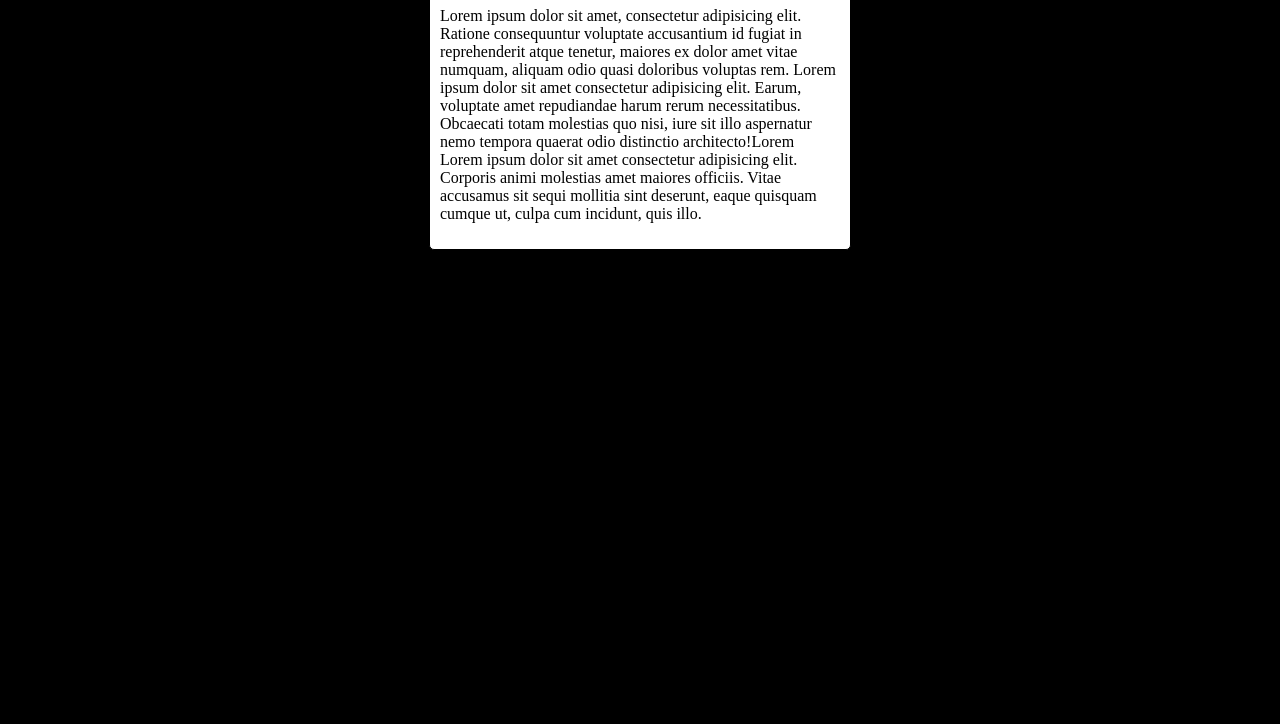
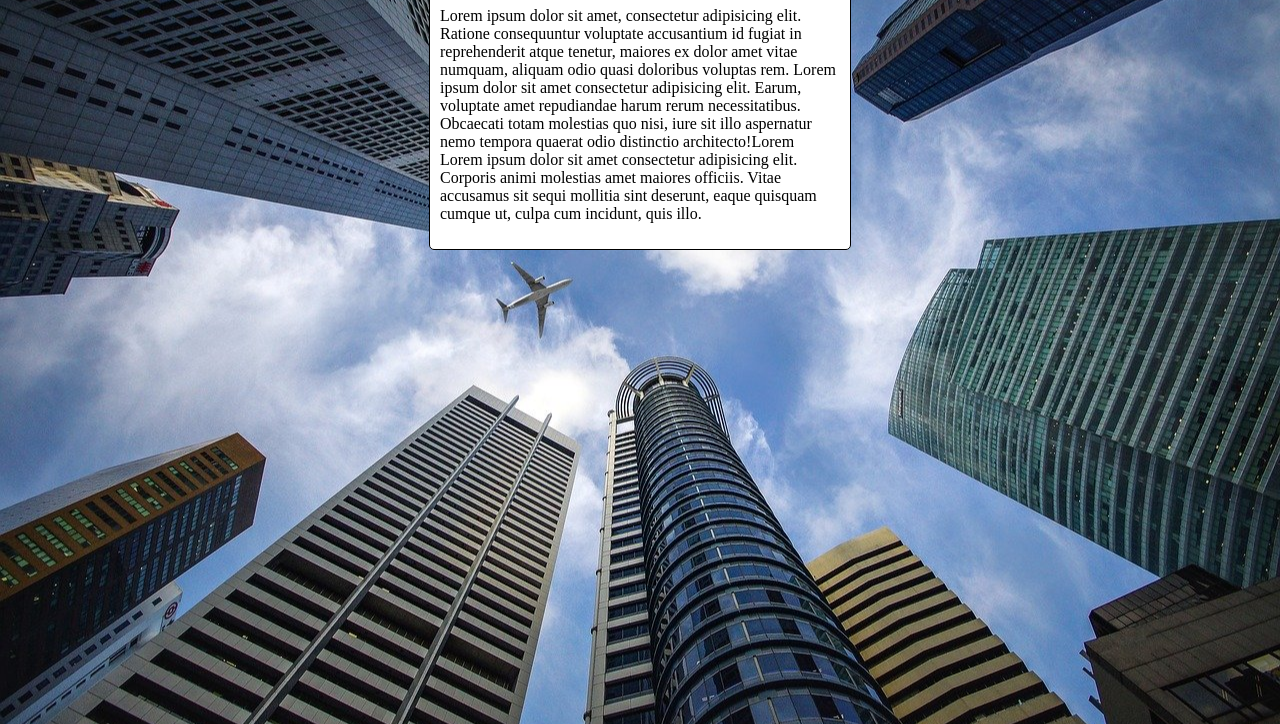
Before and after one commit to DanielaFermo/HTML-CSS, a plain HTML site: page exercicios/exe022/fundo006.html in a window 1280 px wide. Shown: the part 92-816 px from the top of the page. Drawn offline with Linux system fonts and the light colour scheme.

Commit message:
Update fundo006.html

```diff
--- a/exercicios/exe022/fundo006.html
+++ b/exercicios/exe022/fundo006.html
@@ -9,7 +9,7 @@
         body{
             height: 100vh;
             background-color: black;
-            background-image:url('exercicios/exe022/imagens/wallpaper002.jpg');
+            background-image:url('imagens/wallpaper002.jpg');
             background-position:center center;
             background-repeat: no-repeat;
             background-size:cover;
```
